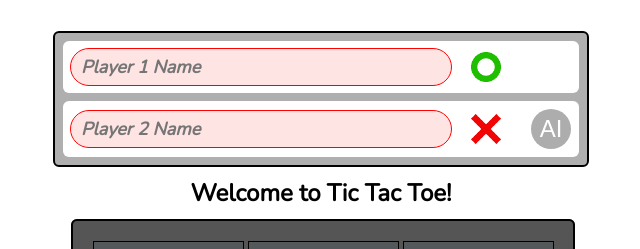
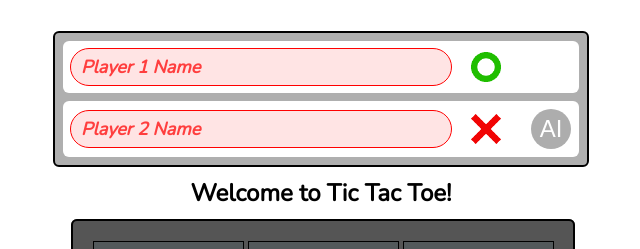
Before and after one commit to njcushing/odin-tic-tac-toe, a website: page index.html in a window 1280 px wide. Shown: the top 249 px of the page, without its empty margins (319-959 px from the left). Drawn offline with nearby package versions, Linux system fonts and the light colour scheme.

Commit message:
Change player name input placeholder text colour

```diff
--- a/styles.css
+++ b/styles.css
@@ -111,6 +111,9 @@ h1, h2, h3, h4, h5, h6 {
     text-overflow: ellipsis;
     padding: 4px 10px;
 }
+.player-name::placeholder {
+    color: rgb(255, 62, 62);
+}
 .player-name:focus {
     outline: 2px solid black;
 }
@@ -122,6 +125,7 @@ h1, h2, h3, h4, h5, h6 {
     background-color: rgba(255, 106, 106, 0.18);
     border-color: red;
 }
+
 .ai-button.AI + .player-name {
     outline: 1px solid rgb(56, 56, 56);
     background-color: #d1d1d1;
```
